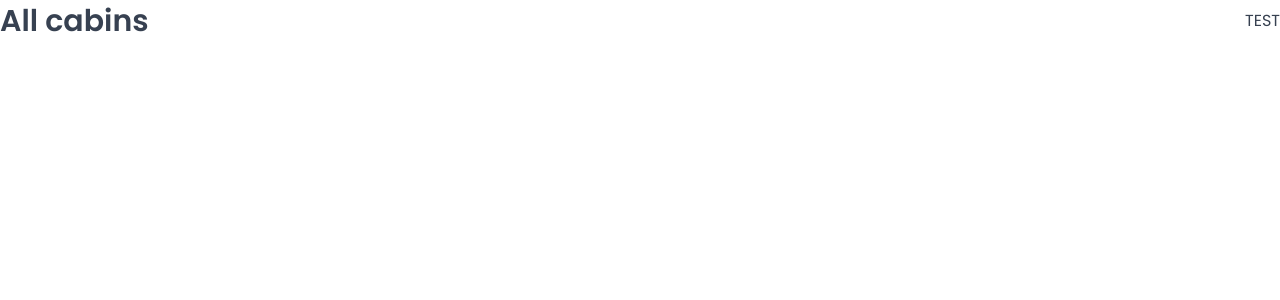
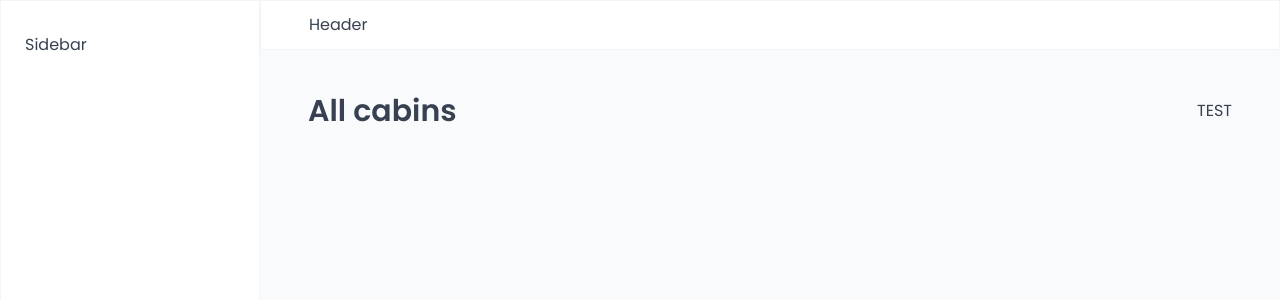
Before and after one commit to Saeadyou/the-wild-oasis, a React (Vite) app: page /cabins in a window 1280 px wide. Shown: the top 300 px of the page. Built offline with nearby package versions, Linux system fonts and the light colour scheme; a web font is replaced by a local one.

Commit message:
build app layout

```diff
--- a/src/App.jsx
+++ b/src/App.jsx
@@ -8,6 +8,7 @@
 import Account from "./pages/Account";
 import Login from "./pages/Login";
 import PageNotFound from "./pages/PageNotFound";
+import AppLayout from "./ui/AppLayout";
 
 function App() {
   return (
@@ -15,6 +16,7 @@
       <GlobalStyles />
       <BrowserRouter>
         <Routes>
+          <Route element={<AppLayout />}>
             <Route index element={<Navigate replace to="dashboard" />} />
             <Route path="dashboard" element={<Dashboard />} />
             <Route path="bookings" element={<Bookings />} />
@@ -22,6 +24,8 @@
             <Route path="users" element={<Users />} />
             <Route path="settings" element={<Settings />} />
             <Route path="account" element={<Account />} />
+          </Route>
+
           <Route path="login" element={<Login />} />
           <Route path="*" element={<PageNotFound />} />
         </Routes>
--- /dev/null
+++ b/src/ui/AppLayout.jsx
@@ -0,0 +1,31 @@
+import { Outlet } from "react-router-dom";
+import Header from "./Header";
+import Sidebar from "./Sidebar";
+import { styled } from "styled-components";
+
+const StyledAppLayout = styled.div`
+  display: grid;
+  grid-template-columns: 26rem 1fr;
+  grid-template-rows: auto 1fr;
+  height: 100vh;
+`;
+
+const Main = styled.main`
+  background-color: var(--color-grey-50);
+  padding: 4rem 4.8rem 6.4rem;
+`;
+
+function AppLayout() {
+  return (
+    <StyledAppLayout>
+      <Header />
+      <Sidebar />
+
+      <Main>
+        <Outlet />
+      </Main>
+    </StyledAppLayout>
+  );
+}
+
+export default AppLayout;
--- /dev/null
+++ b/src/ui/Header.jsx
@@ -0,0 +1,13 @@
+import { styled } from "styled-components";
+
+const StyledHeader = styled.header`
+  background-color: var(--color-grey-0);
+  padding: 1.2rem 4.8rem;
+  border: 1px solid var(--color-grey-100);
+`;
+
+function Header() {
+  return <StyledHeader>Header</StyledHeader>;
+}
+
+export default Header;
--- /dev/null
+++ b/src/ui/Sidebar.jsx
@@ -0,0 +1,15 @@
+import { styled } from "styled-components";
+
+const StyledAside = styled.aside`
+  background-color: var(--color-grey-0);
+  padding: 3.2rem 2.4rem;
+  border: 1px solid var(--color-grey-100);
+
+  grid-row: 1 / -1;
+`;
+
+function Sidebar() {
+  return <StyledAside>Sidebar</StyledAside>;
+}
+
+export default Sidebar;
```
Lines whose indentation alone changed are shown as unchanged.
